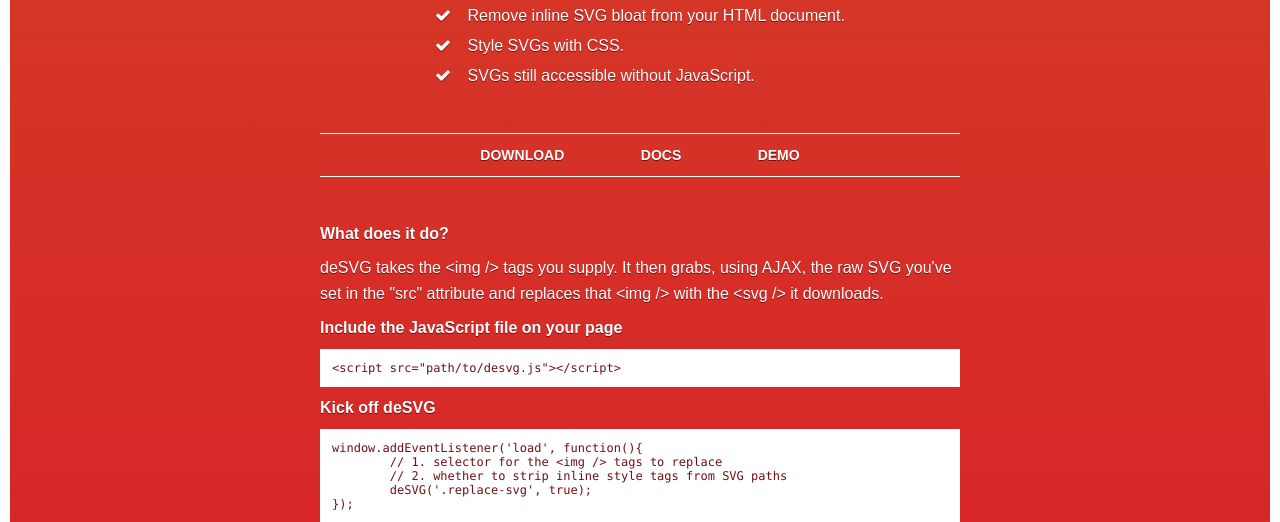
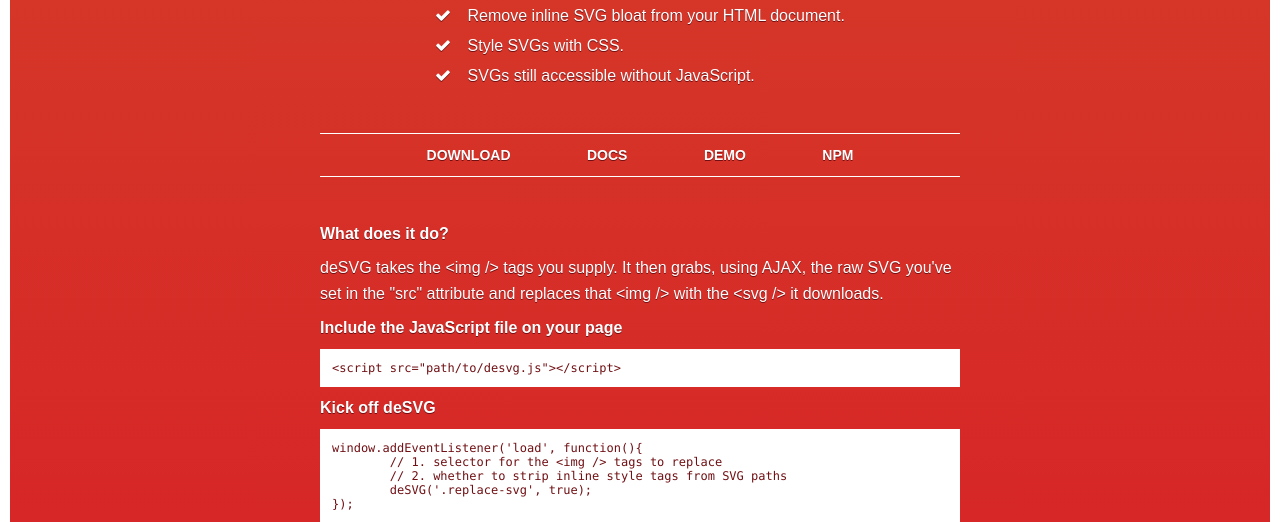
Before and after one commit to benhowdle89/deSVG, a website: page index.html in a window 1280 px wide. Shown: the part 278-800 px from the top of the page. Drawn offline with Linux system fonts and the light colour scheme.

Commit message:
Update index.html

```diff
--- a/index.html
+++ b/index.html
@@ -23,6 +23,7 @@
 		<a href="https://raw.githubusercontent.com/benhowdle89/deSVG/gh-pages/desvg.js" class="button">Download</a>
 		<a href="https://github.com/benhowdle89/deSVG" class="button">Docs</a>
 		<a href="http://jsfiddle.net/benhowdle89/ujxomdgc/14/" class="button">Demo</a>
+		<a href="https://www.npmjs.com/package/desvg" class="button">npm</a>
 	</div>
 	<div class="usage">
 		<h3>What does it do?</h3>
```
